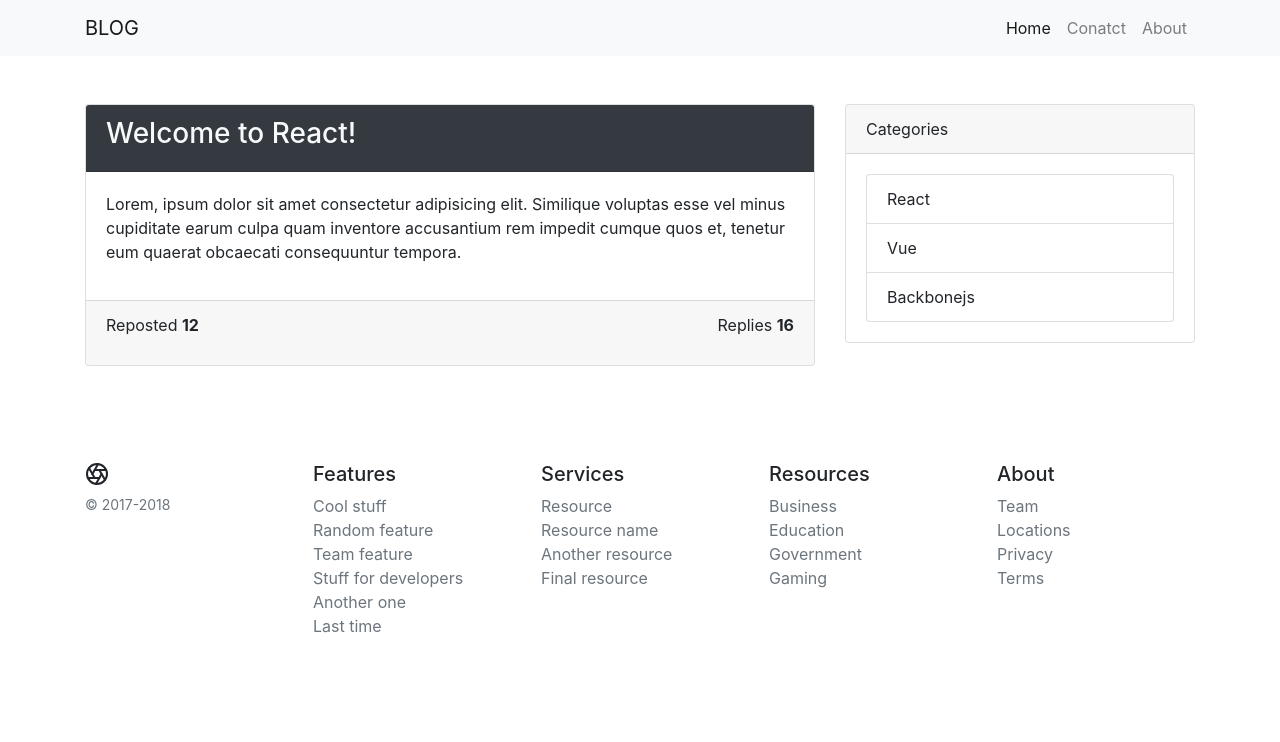
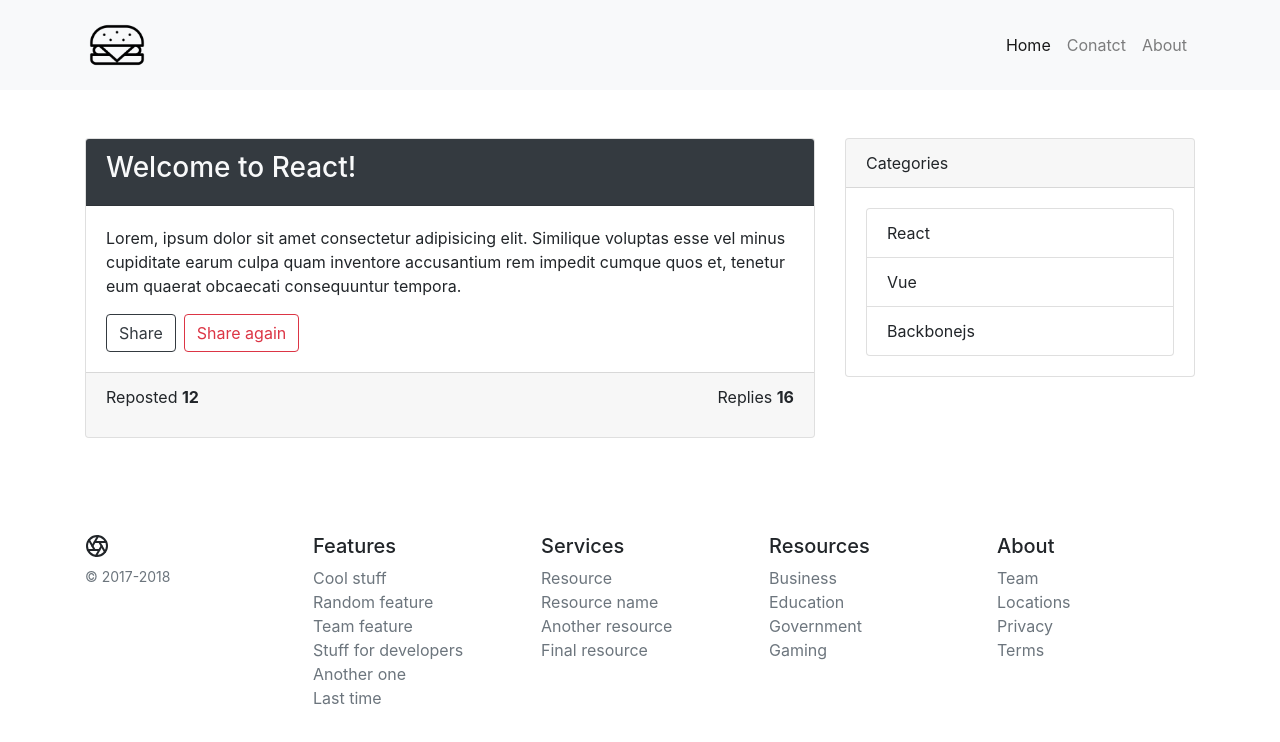
Before and after one commit to Aiman-12-naiem/react-blog, a React (Create React App) app: page / in a window 1280 px wide. Shown: the top 742 px of the page. Built offline with nearby package versions, Linux system fonts and the light colour scheme.

Commit message:
My new Work

```diff
--- a/src/components/Navbar.js
+++ b/src/components/Navbar.js
@@ -1,8 +1,9 @@
+import logo from '../img/logo-burger.png'
 const Navbar = () => {
     return (
         <nav className="navbar navbar-expand-md navbar-light bg-light">
         <div class="container">
-          <a className="navbar-brand" href="#">BLOG</a>
+          <a className="navbar-brand" href="#"><img src={logo}  width="64px" height="64px" /></a>
           <button className="navbar-toggler d-lg-none" type="button" data-toggle="collapse" data-target="#collapsibleNavId" aria-controls="collapsibleNavId"
               aria-expanded="false" aria-label="Toggle navigation">
             <span className="navbar-toggler-icon"></span>
--- a/src/components/home.js
+++ b/src/components/home.js
@@ -1,6 +1,14 @@
 const home = () => {
+  const handlebtn = (name) =>{
+    console.log(name);
+  }
+  // const handleShare = (name) => {
+  //   console.log('Hey' + name);
+  // }
+  const anotherShare = (name) => {
+    console.log('Hello from the other side ' + name);
+  }
     return (
-
         <div className="card mt-5">
           <div className="card-header bg-dark">
             <h3 className="text-light">Welcome to React!</h3>
@@ -12,6 +20,12 @@ const home = () => {
               accusantium rem impedit cumque quos et, tenetur eum quaerat
               obcaecati consequuntur tempora.
             </p>
+            <button className="btn btn-outline-dark" onClick={ handlebtn }>Share </button>
+            {/* <button className="btn btn-outline-danger" onClick={ handleShare('Aiman') }>Share again</button>  */}
+            <button className="btn btn-outline-danger ml-2" onClick={ () => {
+              anotherShare('Aiman')
+            } }>Share again</button>
+
           </div>
           <div className="card-footer">
             <p className="float-left">
```
Also changed, not shown: src/img/logo-burger.png (added), 1 other file (tests, documents, lock files or other folders).
